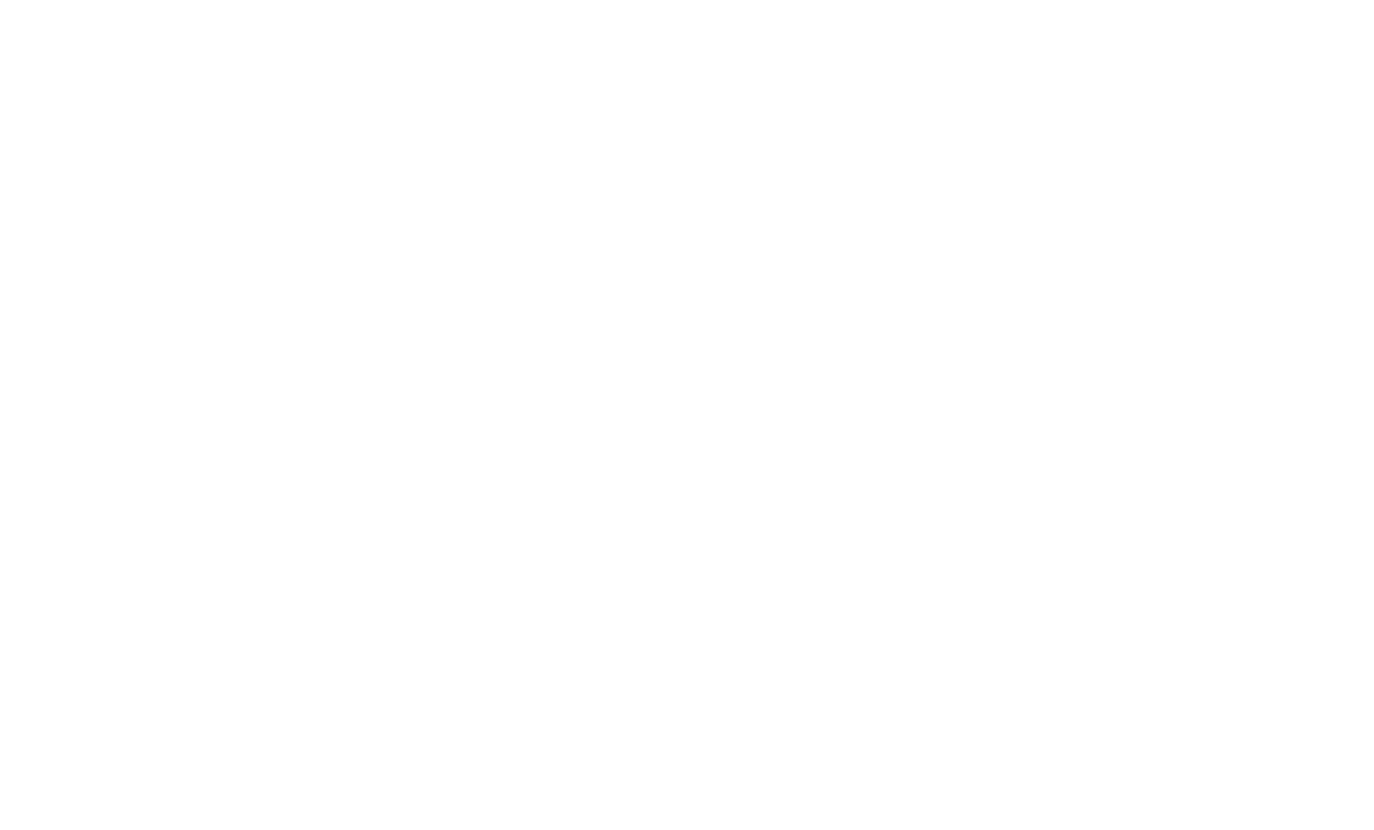
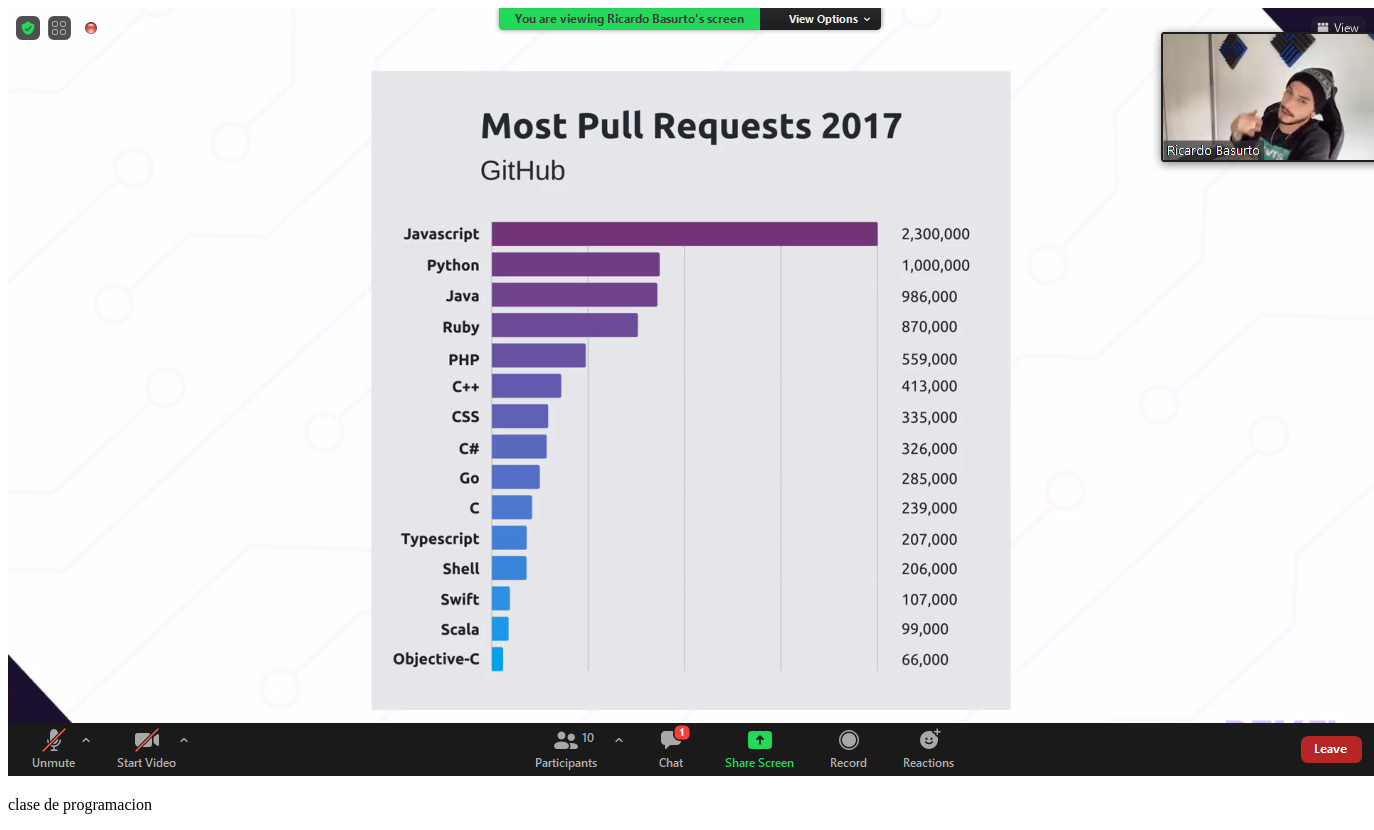
Before and after one commit to PipoCapetillo12/git_asesorias, a plain HTML site: page index.html in a window 1280 px wide. Shown: the whole page, 1374 px wide, since content can reach past the window. Before the commit the page ends 800 px from the top, so only its background shows below. Drawn offline with Linux system fonts and the light colour scheme.

Commit message:
Agregue una imagen y un style

```diff
--- a/index.html
+++ b/index.html
@@ -7,6 +7,11 @@
     <title>Document</title>
 </head>
 <body>
+    <div class="Captura">
+        <img src="Captura de pantalla (1).png" alt="">
+        <p>clase de programacion</p>
+    </div>
+
 
 </body>
 </html>
--- /dev/null
+++ b/style.css
@@ -0,0 +1,3 @@
+.captura{
+    border: 3px chartreuse;
+}
```
Also changed, not shown: Captura de pantalla (1).png (added).
